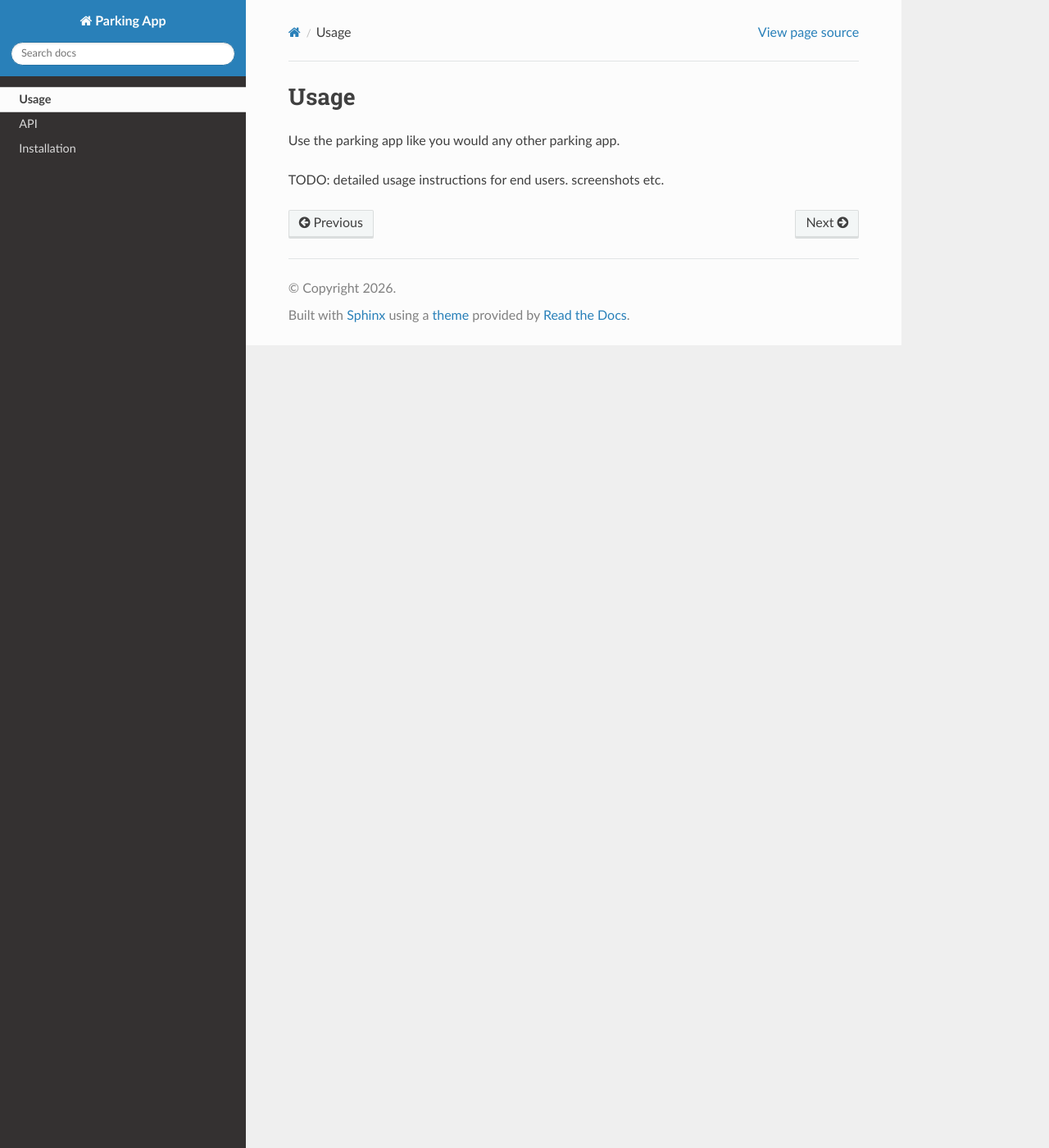
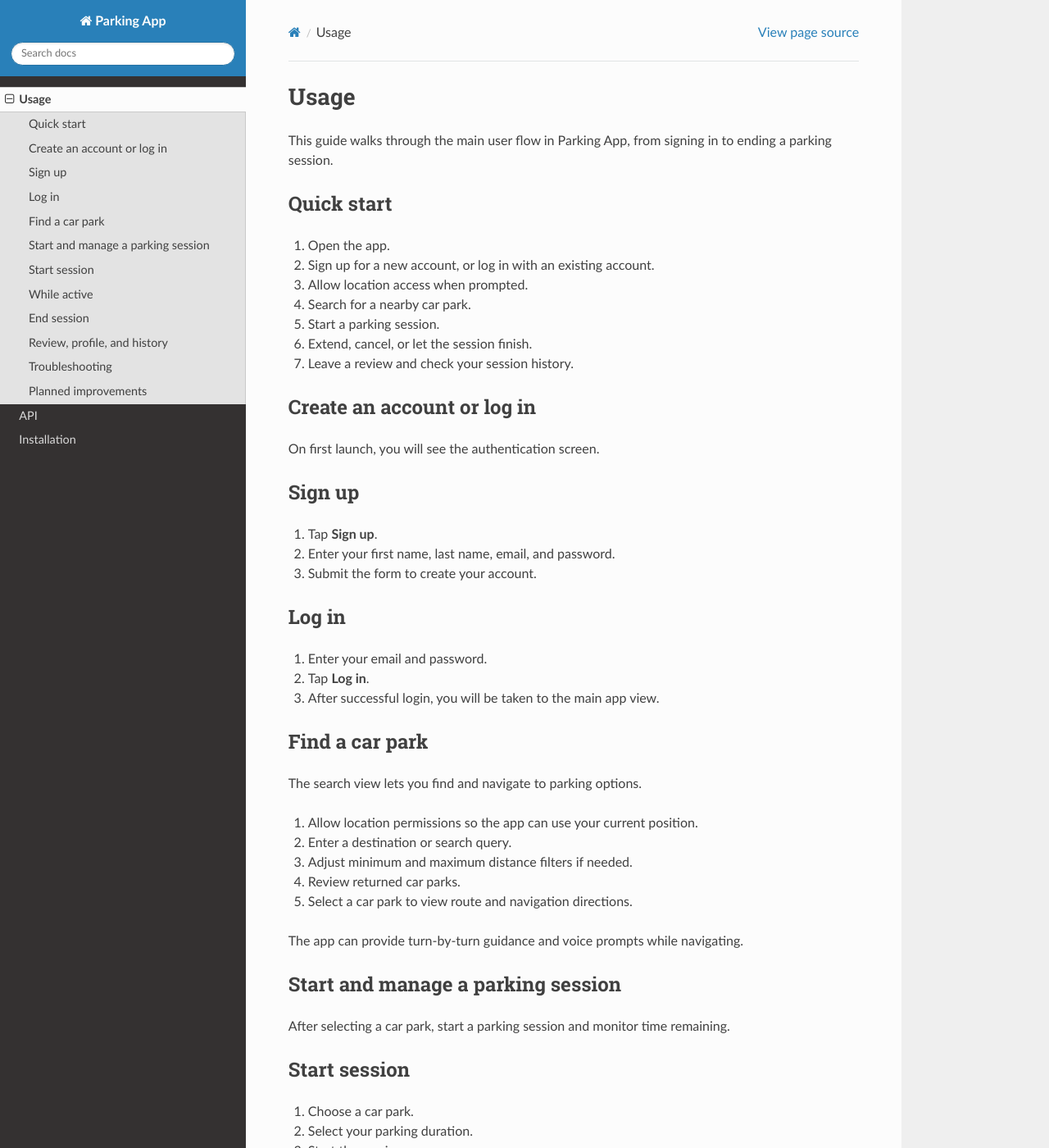
Before and after one commit to SETaP-2025-2026-Team-2a/documentation, a Sphinx documentation site: the page built from docs/source/usage.rst, in a window 1280 px wide and 1400 px high. Shown: the whole window at 82% size. Built offline with Sphinx 7.4.7 and the Read the Docs theme 3.1.0, drawn with Linux system fonts in a browser that asks for light colours; some of the changed text lies outside the part shown.

Commit message:
added a usage guide, still need to add screenshots.

```diff
--- a/docs/source/usage.rst
+++ b/docs/source/usage.rst
@@ -1,6 +1,93 @@
 Usage
 =====
 
-Use the parking app like you would any other parking app.
+This guide walks through the main user flow in Parking App, from signing in to ending a parking session.
 
-TODO: detailed usage instructions for end users. screenshots etc.
+Quick start
+-----------
+
+1. Open the app.
+2. Sign up for a new account, or log in with an existing account.
+3. Allow location access when prompted.
+4. Search for a nearby car park.
+5. Start a parking session.
+6. Extend, cancel, or let the session finish.
+7. Leave a review and check your session history.
+
+Create an account or log in
+---------------------------
+
+On first launch, you will see the authentication screen.
+
+Sign up
+-------
+
+1. Tap **Sign up**.
+2. Enter your first name, last name, email, and password.
+3. Submit the form to create your account.
+
+Log in
+-------
+
+1. Enter your email and password.
+2. Tap **Log in**.
+3. After successful login, you will be taken to the main app view.
+
+Find a car park
+---------------
+
+The search view lets you find and navigate to parking options.
+
+1. Allow location permissions so the app can use your current position.
+2. Enter a destination or search query.
+3. Adjust minimum and maximum distance filters if needed.
+4. Review returned car parks.
+5. Select a car park to view route and navigation directions.
+
+The app can provide turn-by-turn guidance and voice prompts while navigating.
+
+Start and manage a parking session
+----------------------------------
+
+After selecting a car park, start a parking session and monitor time remaining.
+
+Start session
+-------------
+
+1. Choose a car park.
+2. Select your parking duration.
+3. Start the session.
+
+While active
+------------
+
+- The timer shows remaining time.
+- You can add 30 minutes to extend your session.
+- You can cancel the session early if your plans change.
+
+End session
+-----------
+
+When the timer reaches zero or you cancel manually, the session ends and can be reviewed.
+
+Review, profile, and history
+----------------------------
+
+After a session, you can:
+
+- Leave a rating and review for the car park.
+- Open **History** to see previous parking sessions.
+- Open **Profile** to view your account information.
+- Open **Settings** to adjust app preferences.
+
+Troubleshooting
+---------------
+
+- If no car parks appear, check your internet connection and search filters.
+- If your position is wrong, make sure location services are enabled on your device.
+- If login fails, verify your email and password, then try again.
+
+Planned improvements
+--------------------
+
+add screenshots.
```
